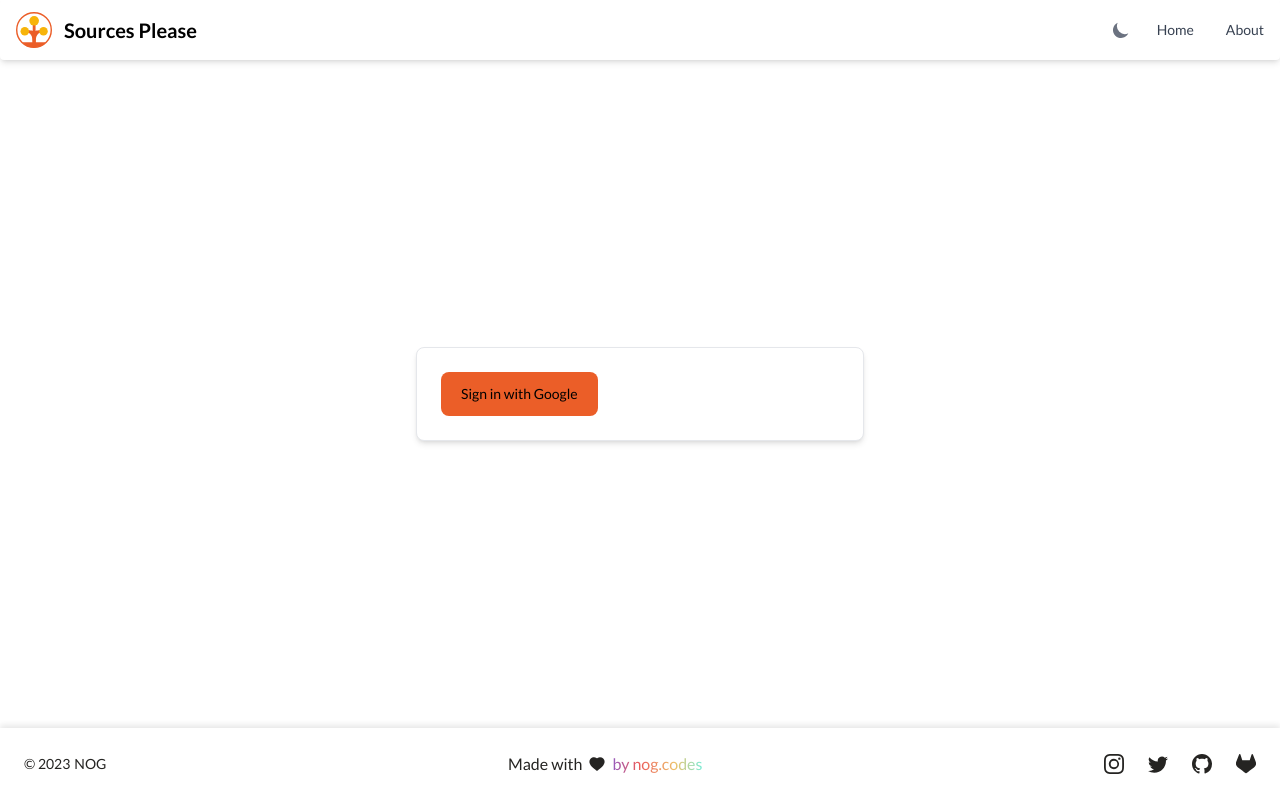
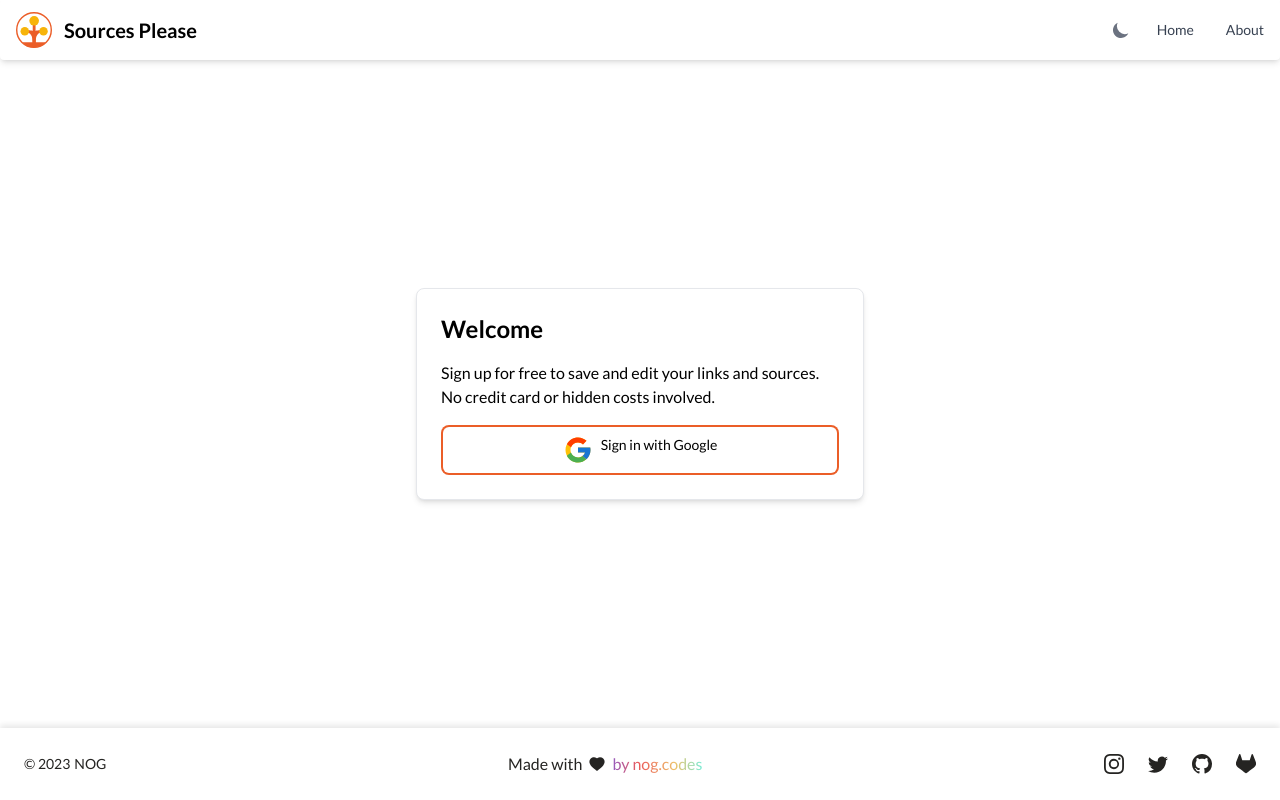
Before and after one commit to NicolasGraf/sourcespls, a React (Create React App) app in the folder frontend/: page /login in a window 1280 px wide. Built offline with nearby package versions, Linux system fonts and the light colour scheme.

Commit message:
prettier social login

```diff
--- a/frontend/src/components/ResultLink.js
+++ b/frontend/src/components/ResultLink.js
@@ -1,16 +1,25 @@
 import { Card } from "flowbite-react";
 import { Link } from "react-router-dom";
-import { AiFillCopy } from "react-icons/ai";
+import { BiCopy } from "react-icons/bi";
 
 const ResultLink = ({ createdLink }) => {
   if (!createdLink) return null;
   return (
-    <Card>
-      <div className="flex items-center justify-center gap-4">
-        <Link to={createdLink}>{createdLink}</Link>
-        <AiFillCopy className="text-2xl text-gray-500 cursor-pointer" />
-      </div>
-    </Card>
+    <>
+      <Card>
+        <div className="flex items-center justify-center gap-4">
+          <Link to={createdLink}>{createdLink}</Link>
+          <BiCopy className="relative text-2xl text-primary-dark dark:text-secondary-light cursor-pointer active:top-0.5" />
+        </div>
+      </Card>
+      <h4 className="mt-2 italic">
+        This link will expire in 7 days. To save your links, you can{" "}
+        <Link className="text-accent" to={"/login"}>
+          sign in
+        </Link>
+        .
+      </h4>
+    </>
   );
 };
 
--- a/frontend/src/components/SocialLogin.js
+++ b/frontend/src/components/SocialLogin.js
@@ -1,6 +1,7 @@
 import React from "react";
 import { supabase } from "../lib/supaBaseClient";
 import { Button } from "flowbite-react";
+import { FcGoogle } from "react-icons/fc";
 
 const SocialAuth = () => {
   const handleLogin = async (provider) => {
@@ -18,7 +19,10 @@ const SocialAuth = () => {
 
   return (
     <div>
-      <Button onClick={() => handleLogin("google")}>Sign in with Google</Button>
+      <Button className="w-full" onClick={() => handleLogin("google")} outline>
+        <FcGoogle className="text-3xl mr-2" />
+        Sign in with Google
+      </Button>
     </div>
   );
 };
--- a/frontend/src/lib/theme.js
+++ b/frontend/src/lib/theme.js
@@ -3,6 +3,12 @@ const customTheme = {
     base: "group flex items-stretch items-center justify-center p-1 text-center font-medium relative focus:z-10 focus:outline-none",
     color: {
       info: "bg-accent hover:brightness-90 dark:focus:ring-secondary-dark",
+    },
+    outline: {
+      color: {
+        info: "p-0.5",
+      },
+      on: "flex justify-center bg-white transition-all duration-75 ease-in dark:bg-primary-dark w-full",
     },
   },
   navbar: {
--- a/frontend/src/pages/LoginPage.js
+++ b/frontend/src/pages/LoginPage.js
@@ -3,8 +3,13 @@ import SocialLogin from "../components/SocialLogin";
 
 const LoginPage = () => {
   return (
-    <div className="flex-1 flex flex-col h-full w-full justify-center items-center px-4">
+    <div className="flex-1 flex flex-col h-full w-full justify-center items-center px-4 dark:text-primary-light">
       <Card className="w-full max-w-[28rem]">
+        <h2 className="text-2xl font-bold">Welcome</h2>
+        <h4>
+          Sign up for free to save and edit your links and sources. No credit
+          card or hidden costs involved.
+        </h4>
         <SocialLogin />
       </Card>
     </div>
--- a/frontend/src/pages/MainPage.js
+++ b/frontend/src/pages/MainPage.js
@@ -26,7 +26,7 @@ export const MainPage = () => {
   };
 
   return (
-    <main className="container mx-auto px-4 py-8 text-center dark:text-white md:flex md:flex-row md:flex-wrap">
+    <main className="container mx-auto px-4 py-8 text-center dark:text-primary-light md:flex md:flex-row md:flex-wrap">
       <h1 className="text-4xl md:text-5xl mb-4 w-full">Sources, Please</h1>
       <h2 className="text-2xl font-light md:text-3xl mb-12 w-full">
         Back up your argument with real sources to prove your point.
```
